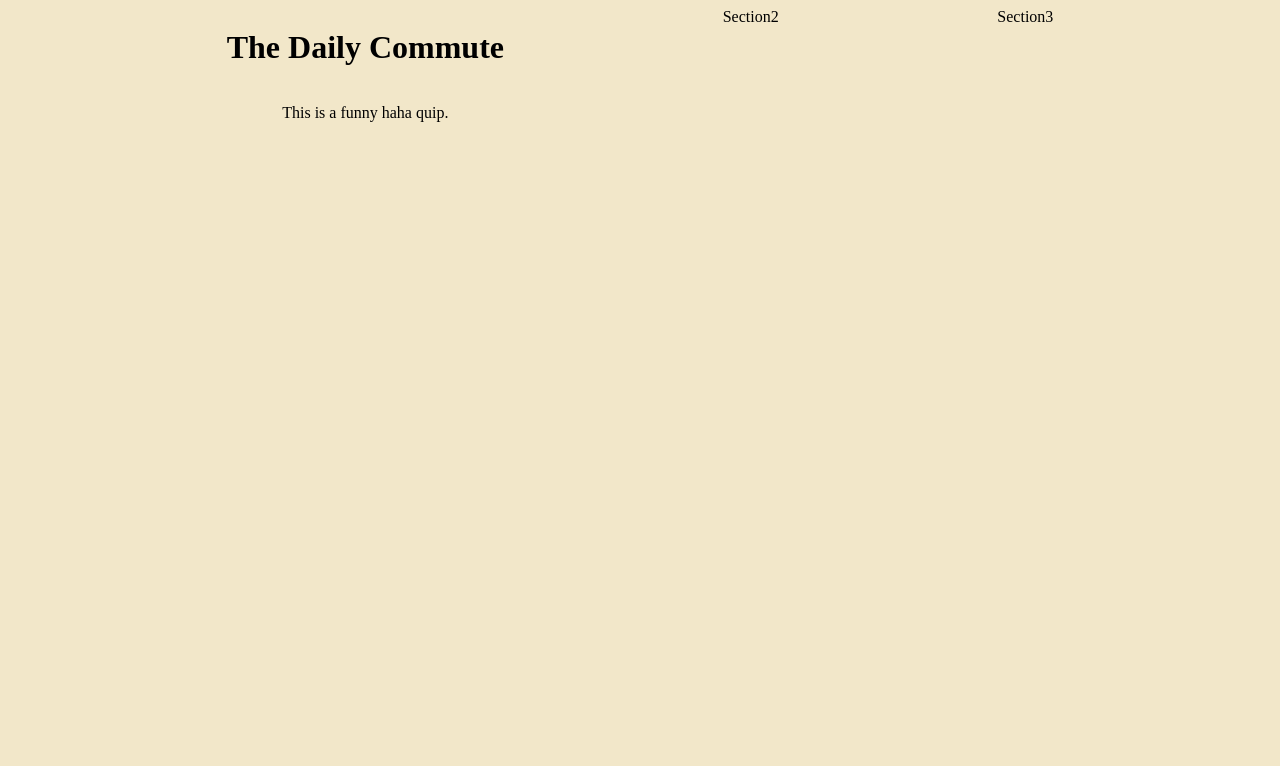
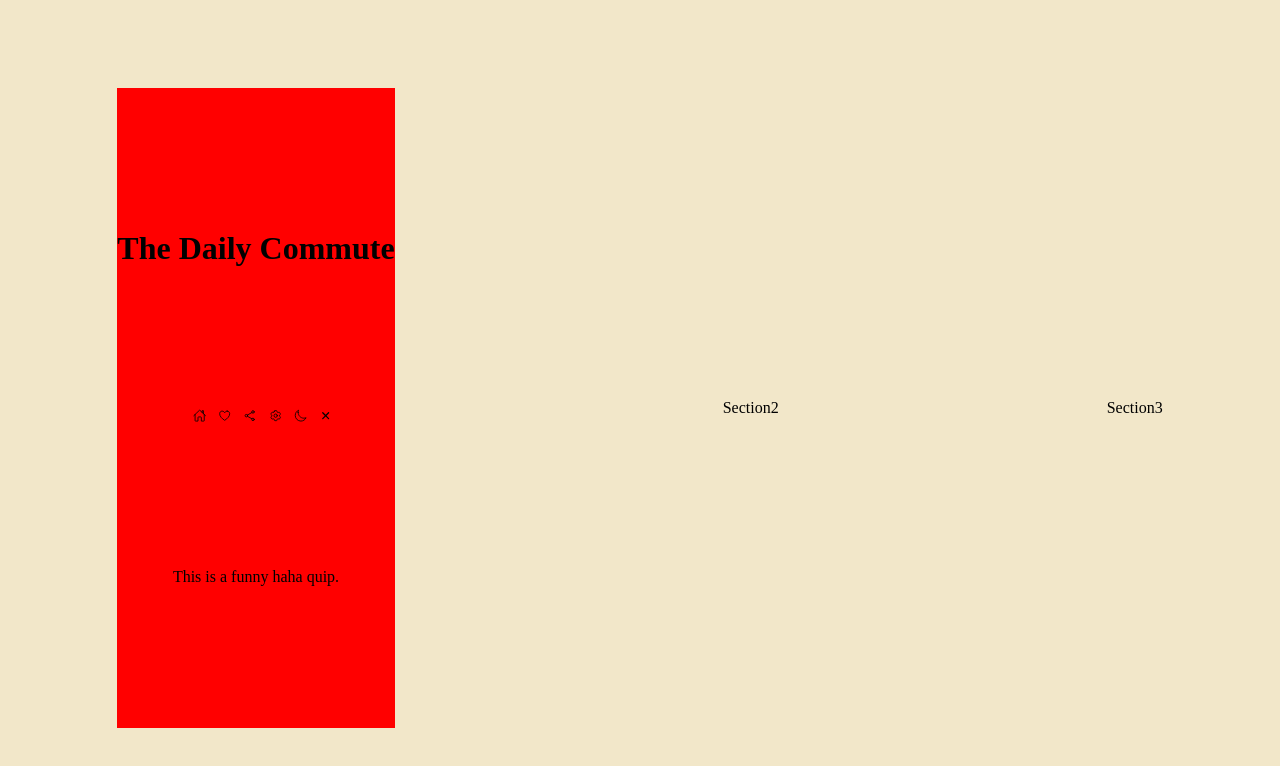
Before and after one commit to SAndreeaM/the-daily-commute, a React (Vite) app: page / in a window 1280 px wide. Shown: the top 766 px of the page. Built offline with nearby package versions, Linux system fonts and the light colour scheme.

Commit message:
Add structure

```diff
--- a/package.json
+++ b/package.json
@@ -11,7 +11,8 @@
   },
   "dependencies": {
     "react": "^18.3.1",
-    "react-dom": "^18.3.1"
+    "react-dom": "^18.3.1",
+    "react-icons": "^5.3.0"
   },
   "devDependencies": {
     "@eslint/js": "^9.13.0",
--- a/src/App.css
+++ b/src/App.css
@@ -1,19 +1,65 @@
-#root {
+/* DEFAULT STYLES */
+#root {}
 
-}
-
-.app {
+  #app {
     flex-flow: row wrap;
     justify-content: space-evenly;
+    align-items: stretch;
   }
 
   .flexbox {
     display: flex;
-  height: 100%;
   }
 
+/* SECTION STYLES */
 .section {
+  height: 100vh;
+
   flex-flow: column nowrap;
   justify-content: center;
-  align-items: center;*
+  align-items: center;
 }
+  /* SECTION 1 */
+  #section1 {
+    flex-flow: column;
+
+    order: 1;
+    flex-grow: 1;
+  }
+
+  #home-content {
+    height: 80vh;
+
+    flex-flow: column;
+    justify-content: space-evenly;
+    align-items: center;
+    background-color: red;
+  }
+
+    /* MENU */
+    #menu {
+      width: 50%;
+
+      flex-flow: row nowrap;
+      justify-content: space-evenly;
+      align-items: center;
+    }
+
+      #menu > button {
+        background-color: transparent;
+        border: none;
+        outline: none;
+        cursor: pointer;
+      }
+
+  /* SECTION 2 */
+  #section2 {
+    order: 2;
+    flex-grow: 2;
+  }
+
+  /* SECTION 3 */
+  #section3 {
+    order: 3;
+    flex-grow: 1;
+  }
--- a/src/App.tsx
+++ b/src/App.tsx
@@ -8,7 +8,7 @@ import './App.css'
 function App() {
 
   return (
-    <div className='app flexbox'>
+    <div id='app' className='flexbox'>
       <Section1 />
       <Section2 />
       <Section3 />
--- /dev/null
+++ b/src/Menu.tsx
@@ -0,0 +1,32 @@
+import './App.css'
+import { IoShareSocialOutline, IoHeartOutline, IoSunnyOutline, IoMoonOutline, IoHomeOutline, IoClose } from "react-icons/io5";
+import { HiOutlineCog6Tooth } from "react-icons/hi2";
+
+
+function Menu() {
+
+    return (
+      <div id='menu' className='flexbox'>
+        <button>
+            <IoHomeOutline />
+        </button>
+        <button>
+            <IoHeartOutline />
+        </button>
+        <button>
+            <IoShareSocialOutline />
+        </button>
+        <button>
+            <HiOutlineCog6Tooth />
+        </button>
+        <button>
+            <IoMoonOutline />
+        </button>
+        <button>
+            <IoClose />
+        </button>
+      </div>
+    )
+  }
+
+  export default Menu
--- a/src/Section1.tsx
+++ b/src/Section1.tsx
@@ -1,11 +1,15 @@
 import './App.css'
+import Menu from './Menu.tsx'
 
 function Section1() {
 
     return (
       <div id='section1' className='section flexbox'>
-        <h1>The Daily Commute</h1>
-        <p>This is a funny haha quip.</p>
+        <div id='home-content' className='flexbox'>
+          <h1>The Daily Commute</h1>
+          <Menu />
+          <p>This is a funny haha quip.</p>
+        </div>
       </div>
     )
   }
--- a/src/index.css
+++ b/src/index.css
@@ -7,3 +7,8 @@
 
   background: #F2E7C9;
 }
+
+p, h1, h2, h3, h4, h5, h6, a {
+  padding: 0;
+  margin: 0;
+}
```
Also changed, not shown: 1 other file (tests, documents, lock files or other folders). Lines whose indentation alone changed are shown as unchanged.
